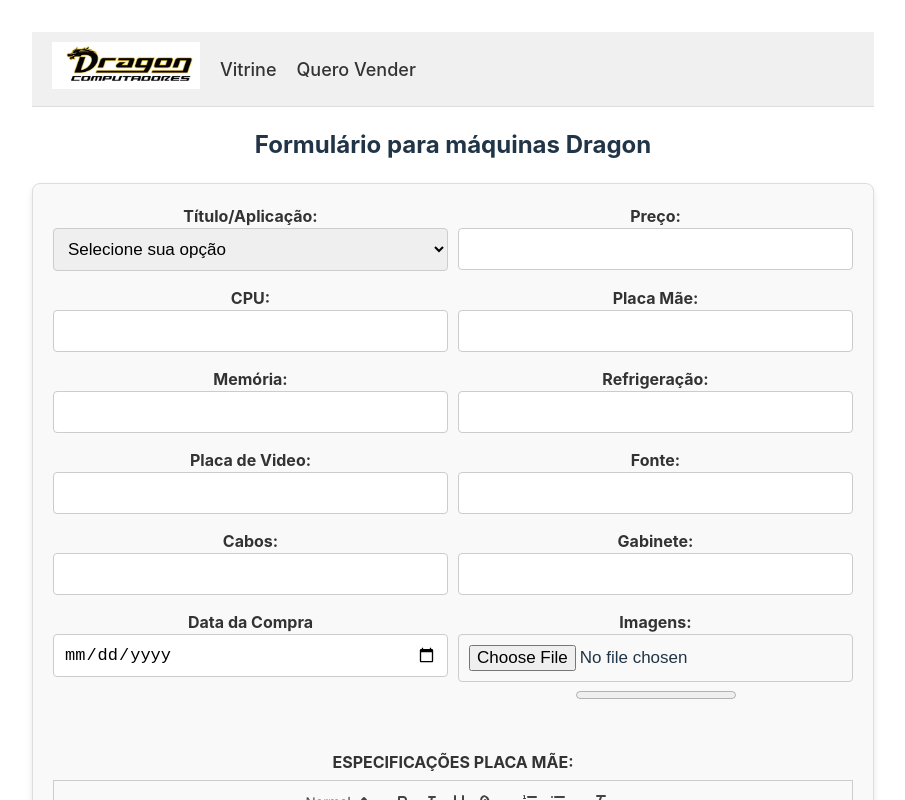
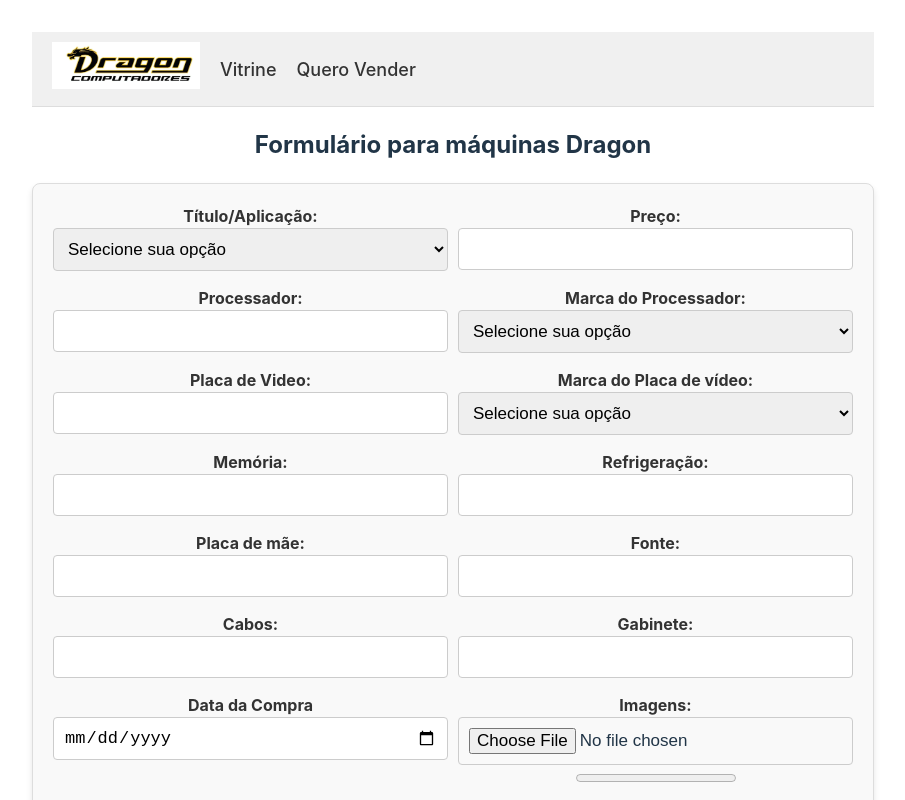
Before and after one commit to valmyrtavares/dragon.io, a React (Vite) app: page /dragon.io/form in a window 1280 px wide. Shown: the top 800 px of the page, without its empty margins (187-1092 px from the left). Built offline with nearby package versions, Linux system fonts and the light colour scheme.

Commit message:
it was added two new fields in the inputProduct component

```diff
--- a/src/components/forms/inputProducts.jsx
+++ b/src/components/forms/inputProducts.jsx
@@ -37,6 +37,8 @@ const InputProducts = () => {
     title: '',
     price: '',
     cpu: '',
+    processorBrand: '',
+    graphicsCardBrand: '',
     motherBoard: '',
     cpuText: '',
     storage: '',
@@ -70,6 +72,8 @@ const InputProducts = () => {
             cpu: storedProduct.cpu,
             motherBoard: storedProduct.motherBoard,
             adApproved: storedProduct.adApproved,
+            processorBrand: storedProduct.processorBrand,
+            graphicsCardBrand: storedProduct.graphicsCardBrand,
             cpuText: storedProduct.cpuText,
             storage: storedProduct.storage,
             tower: storedProduct.tower,
@@ -89,6 +93,10 @@ const InputProducts = () => {
     };
     fetchObjectProduct();
   }, []);
+
+  React.useEffect(() => {
+    console.log('FormData atualizado   ', formData);
+  }, [formData]); // Adicione um efeito colateral para verificar o formData atualizado
 
   const handleChange = (e) => {
     let { id, value } = e.target;
@@ -197,6 +205,8 @@ const InputProducts = () => {
       storage: '',
       tower: '',
       cpuText: '',
+      processorBrand: '',
+      graphicsCardBrand: '',
       motherBoardText: '',
       font: '',
       graphicsCard: '',
@@ -221,7 +231,7 @@ const InputProducts = () => {
       images: prevData.images.filter((_, i) => i !== index), // Filtra a imagem pelo índice
     }));
   };
-  const removeSize = (str) => (str.length > 6 ? str.slice(0, 6) + '...' : str);
+  // const removeSize = (str) => (str.length > 6 ? str.slice(0, 6) + '...' : str);
 
   const DeleteCard = (openClosePopup) => {
     // const storedProducts = JSON.parse(localStorage.getItem('products')) || [];
@@ -293,7 +303,7 @@ const InputProducts = () => {
         </div>
         <div className={style.formRow}>
           <div className={style.formGroup}>
-            <label htmlFor="processador">CPU:</label>
+            <label htmlFor="processador">Processador:</label>
             <input
               type="text"
               required
@@ -303,14 +313,32 @@ const InputProducts = () => {
             />
           </div>
           <div className={style.formGroup}>
-            <label htmlFor="motherBoard">Placa Mãe:</label>
+            <label htmlFor="processorBrand">Marca do Processador:</label>
+            <select id="processorBrand" required onChange={handleChange}>
+              <option value="">Selecione sua opção</option>
+              <option value="AMD">AMD</option>
+              <option value="Intel">Intel</option>
+            </select>
+          </div>
+        </div>
+        <div className={style.formRow}>
+          <div className={style.formGroup}>
+            <label htmlFor="graphicsCard">Placa de Video:</label>
             <input
               type="text"
-              required
-              id="motherBoard"
-              value={formData.motherBoard}
+              id="graphicsCard"
+              value={formData.graphicsCard}
               onChange={handleChange}
             />
+          </div>
+          <div className={style.formGroup}>
+            <label htmlFor="processorBrand">Marca do Placa de vídeo:</label>
+            <select id="graphicsCardBrand" required onChange={handleChange}>
+              <option value="">Selecione sua opção</option>
+              <option value="AMD">AMD</option>
+              <option value="Arc">Arc</option>
+              <option value="NVIDEA">Nvidea</option>
+            </select>
           </div>
         </div>
         <div className={style.formRow}>
@@ -337,11 +365,12 @@ const InputProducts = () => {
         </div>
         <div className={style.formRow}>
           <div className={style.formGroup}>
-            <label htmlFor="graphicsCard">Placa de Video:</label>
+            <label htmlFor="motherBoard">Placa de mãe:</label>
             <input
               type="text"
-              id="graphicsCard"
-              value={formData.graphicsCard}
+              required
+              id="motherBoard"
+              value={formData.motherBoard}
               onChange={handleChange}
             />
           </div>
```
